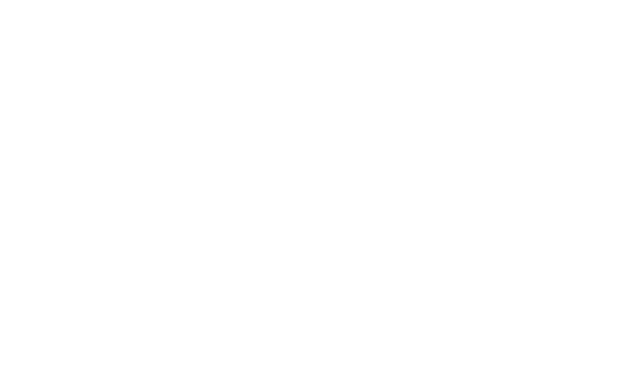
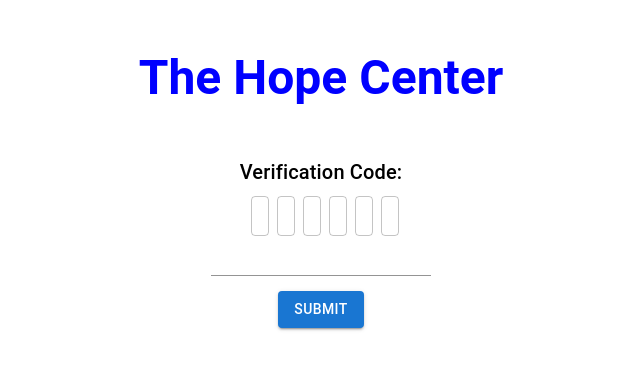
Before and after one commit to alogan15/The-Hope-Center, a React (Create React App) app in the folder hope-center-app/: page /verify in a window 1280 px wide. Before the commit this address had no page. Shown: the top 370 px of the page, without its empty margins (319-959 px from the left). Built offline with nearby package versions, Linux system fonts and the light colour scheme.

Commit message:
second commit

```diff
--- a/hope-center-app/src/App.js
+++ b/hope-center-app/src/App.js
@@ -3,6 +3,7 @@ import { BrowserRouter as Router, Routes, Route } from 'react-router-dom';
 import SignUp from './components/CreateAcct';
 import ForgotPwd from './components/ForgotPwd';
 import Login from './components/Login';
+import Verify from './components/Verify';
 
 function App() {
   return (
@@ -12,8 +13,10 @@ function App() {
           <Route path="/" element={<Login />} />
           <Route path="/signup" element={<SignUp />} />
           <Route path="/forgotpwd" element={<ForgotPwd />} />
+          <Route path="/verify" element={<Verify />} />
         </Routes>
       </Router>
+      {/* <Verify /> */}
     </div>
   );
 }
--- a/hope-center-app/src/components/CreateAcct.js
+++ b/hope-center-app/src/components/CreateAcct.js
@@ -4,7 +4,7 @@ import CssBaseline from '@mui/material/CssBaseline';
 import TextField from '@mui/material/TextField';
 import FormControlLabel from '@mui/material/FormControlLabel';
 import Checkbox from '@mui/material/Checkbox';
-import Link from '@mui/material/Link';
+import { Link } from 'react-router-dom';
 import Grid from '@mui/material/Grid';
 import Box from '@mui/material/Box';
 import Typography from '@mui/material/Typography';
@@ -34,6 +34,9 @@ const title={
     color:'blue'
 }
 
+const code={
+    marginLeft:'150px'
+}
 export default function SignUp() {
   const handleSubmit = (event) => {
     event.preventDefault();
@@ -127,6 +130,13 @@ export default function SignUp() {
                   autoComplete="new-password"
                 />
               </Grid>
+
+              <Link to="/verify" style={code}>
+                <Button>
+                    Enter Code
+                </Button>
+              </Link>
+
               <Grid item xs={12}>
                 <Typography>
                     <b>Account Type:</b>
--- a/hope-center-app/src/components/Login.js
+++ b/hope-center-app/src/components/Login.js
@@ -29,6 +29,8 @@ const title={
     color:'blue'
 }
 
+
+
 const remember={
     marginRight:'250px'
 }
@@ -59,6 +61,7 @@ export default function Login() {
             alignItems: 'center',
           }}
         >
+        <Box component="form" sx={{ mt: 3 }}>
           <Typography component="h1" variant="h3" style={title}>
             <b>The Hope Center</b>
          </Typography>
@@ -110,7 +113,9 @@ export default function Login() {
           </Box>
         </Box>
         {/* <Copyright sx={{ mt: 8, mb: 4 }} /> */}
+        </Box>
       </Container>
     </ThemeProvider>
-  );
+
+  )
 }
--- /dev/null
+++ b/hope-center-app/src/components/Verify.js
@@ -0,0 +1,55 @@
+import { Typography } from "@mui/material";
+import TextField from '@mui/material/TextField';
+import Box from '@mui/material/Box';
+import Button from '@mui/material/Button';
+
+const title={
+    color:'blue',
+    padding:'50px'
+}
+
+const field={
+    width:'10px',
+
+  }
+
+const btn={
+    marginTop:'15px'
+}
+export default function Verify() {
+    return (
+        <div>
+        <Typography component="h1" variant="h3" style={title}>
+            <b>The Hope Center</b>
+         </Typography>
+         <Typography component="h1" variant="h6" >
+            Verification Code:
+         </Typography>
+
+        <Box
+        component="form"
+        sx={{
+        '& > :not(style)': { m: 1, width: '25ch' },
+        }}
+        noValidate
+        autoComplete="off"
+        >
+        <TextField id="outlined-basic" variant="outlined" size="small" style={field}/>
+        <TextField id="outlined-basic" variant="outlined" size="small" style={field}/>
+        <TextField id="outlined-basic" variant="outlined" size="small" style={field}/>
+        <TextField id="outlined-basic" variant="outlined" size="small" style={field}/>
+        <TextField id="outlined-basic" variant="outlined" size="small" style={field}/>
+        <TextField id="outlined-basic" variant="outlined" size="small" style={field}/>
+        </Box>
+        <TextField id="standard-basic" variant="standard" />
+        <div></div>
+        <Button variant="contained" style={btn}>
+            Submit
+        </Button>
+
+        </div>
+
+
+
+    )
+}
```
